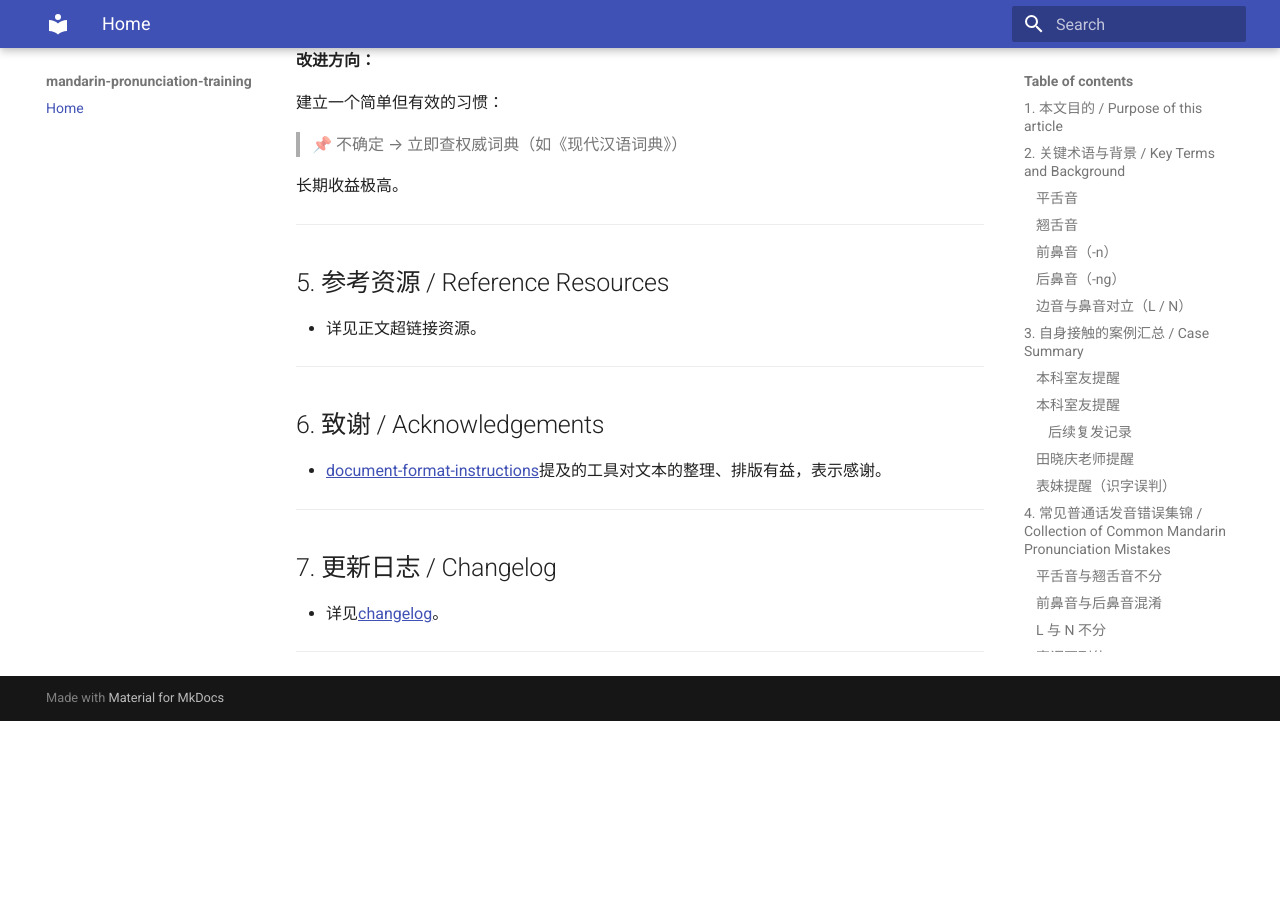
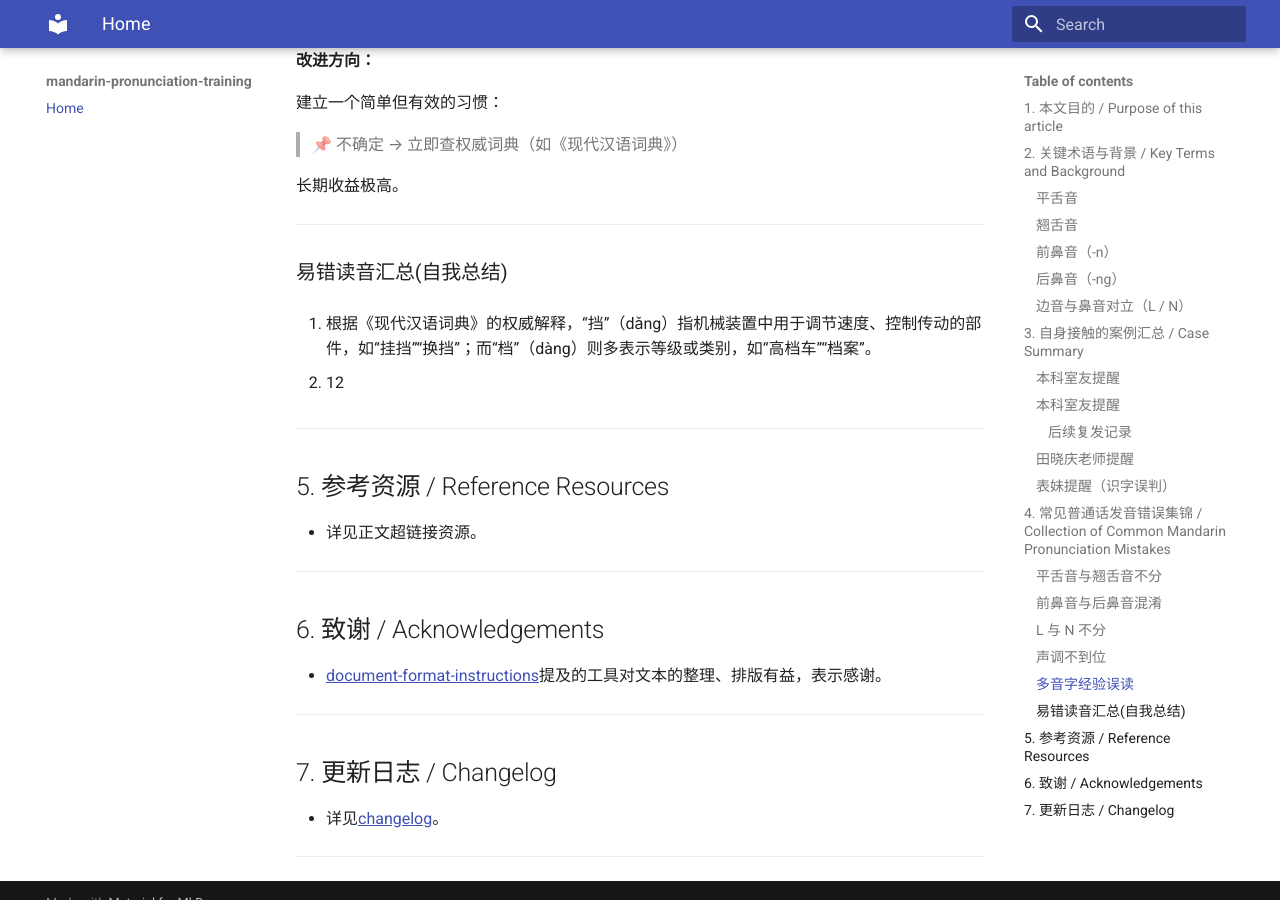
Before and after one commit to bridgezhang123/mandarin-pronunciation-training, an MkDocs documentation site: the page built from docs/README.md, in a window 1280 px wide and 900 px high, scrolled down 5920 px. Built offline with MkDocs 1.6.1 and Material for MkDocs 9.7.7, drawn with Linux system fonts in a browser that asks for light colours; before the commit the page ends 6641 px from its top, so only the background shows below that.

Commit message:
增加：易错读音汇总，挡与档的辨析 March 4，2026

```diff
--- a/docs/README.md
+++ b/docs/README.md
@@ -256,6 +256,14 @@
 
 ---
 
+### 易错读音汇总(自我总结)
+
+1. 根据《现代汉语词典》的权威解释，“挡”（dǎng）指机械装置中用于调节速度、控制传动的部件，如“挂挡”“换挡”；而“档”（dàng）则多表示等级或类别，如“高档车”“档案”。
+
+1. 12
+
+---
+
 ## 5. 参考资源 / Reference Resources
 
 - 详见正文超链接资源。
```
